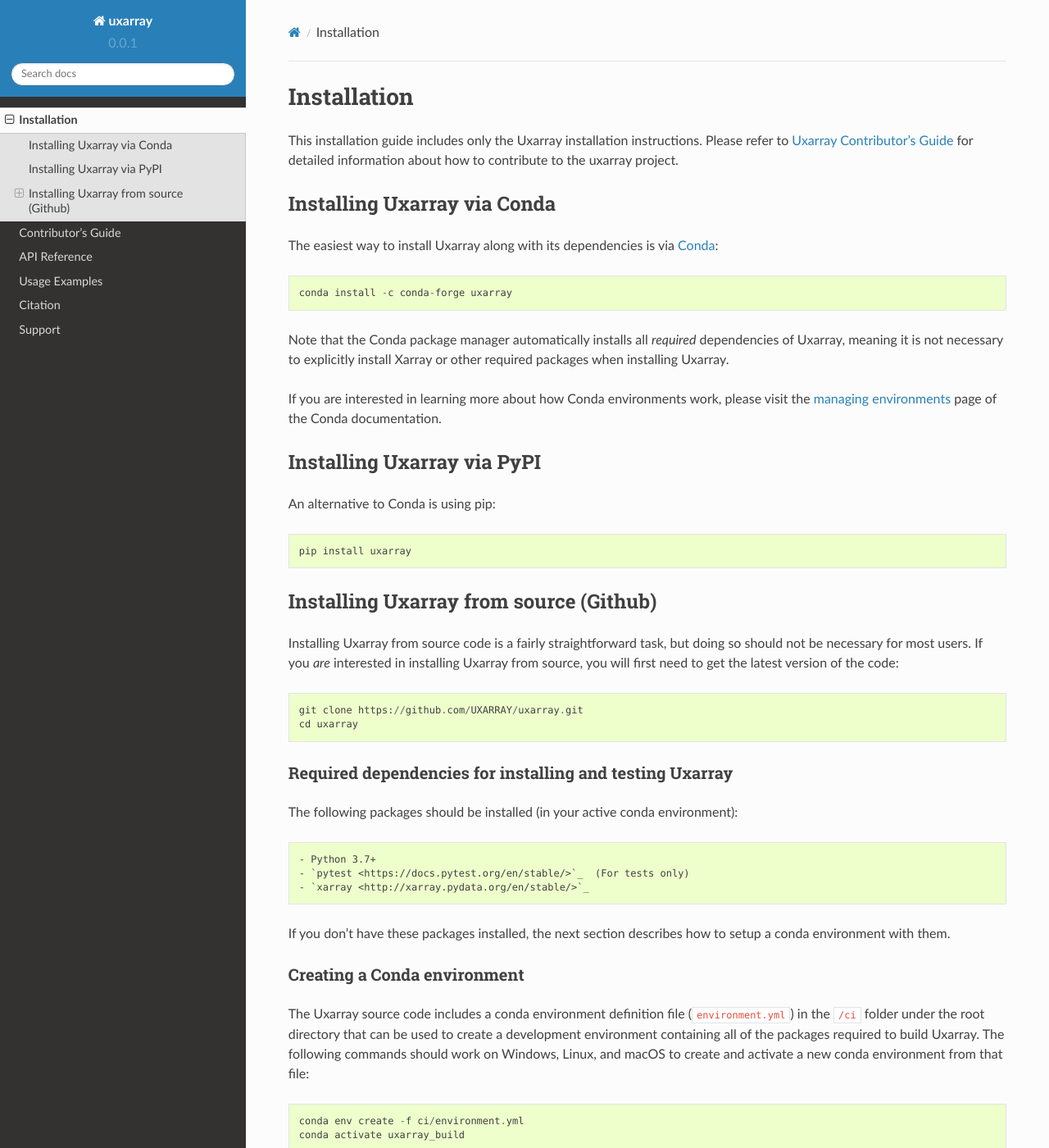
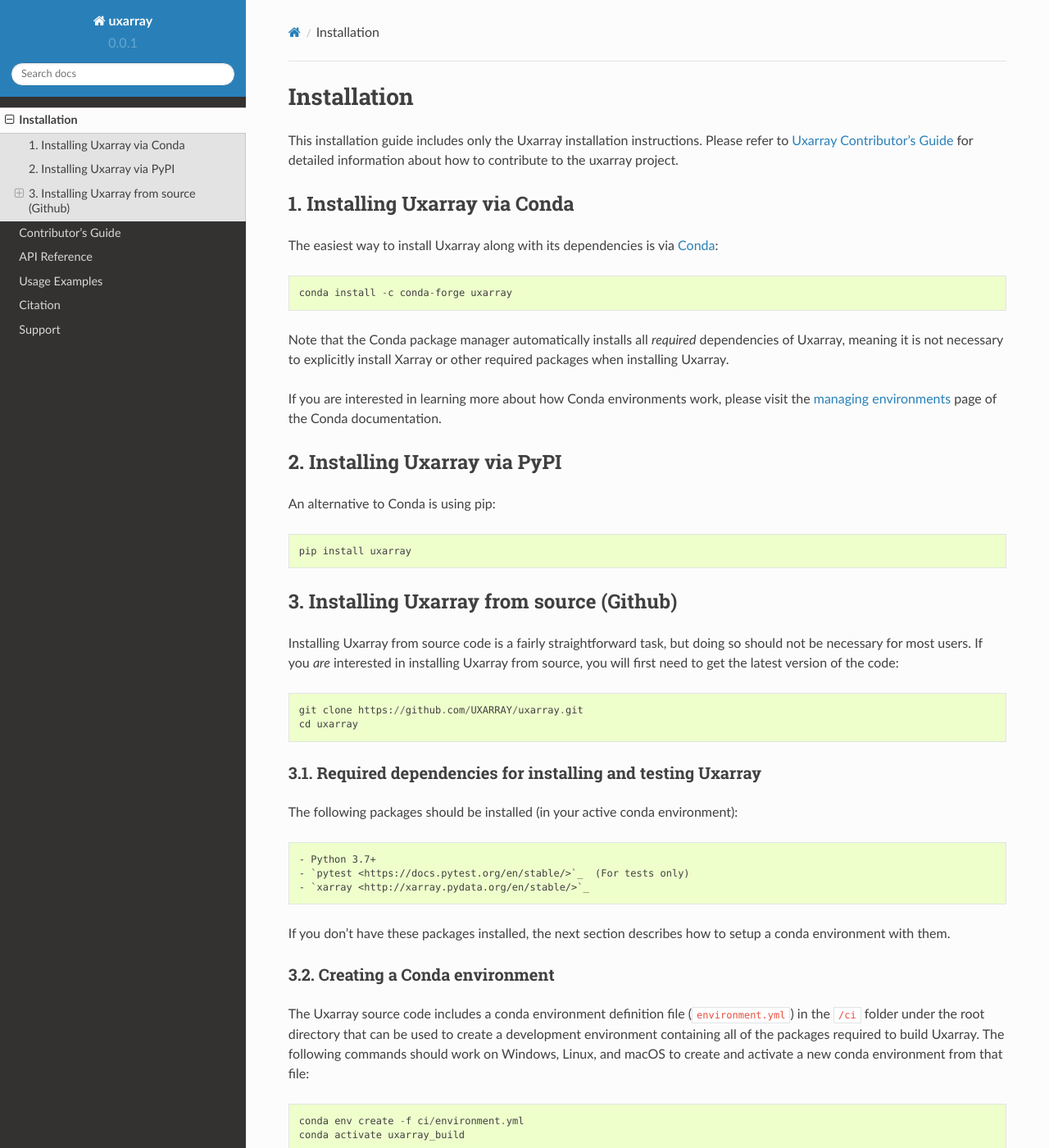
Before and after one commit to UXARRAY/uxarray, a Sphinx documentation site: the page built from docs/installation.rst, in a window 1280 px wide and 1400 px high. Shown: the whole window at 82% size. Built offline with Sphinx 7.4.7 and the Read the Docs theme 2.0.0, drawn with Linux system fonts in a browser that asks for light colours; some of the changed text lies outside the part shown.

Commit message:
Precommit fixes

```diff
--- a/docs/installation.rst
+++ b/docs/installation.rst
@@ -5,8 +5,8 @@
 refer to `Uxarray Contributor's Guide <https://uxarray.readthedocs.io/en/latest/contributing.html>`_
 for detailed information about how to contribute to the uxarray project.
 
-Installing Uxarray via Conda
-----------------------------
+1. Installing Uxarray via Conda
+-------------------------------
 
 The easiest way to install Uxarray along with its dependencies is via
 `Conda <http://conda.pydata.org/docs/>`_::
@@ -21,15 +21,15 @@
 visit the `managing environments <https://docs.conda.io/projects/conda/en/latest/user-guide/tasks/manage-environments.html>`_
 page of the Conda documentation.
 
-Installing Uxarray via PyPI
----------------------------
+2. Installing Uxarray via PyPI
+------------------------------
 
 An alternative to Conda is using pip::
 
     pip install uxarray
 
-Installing Uxarray from source (Github)
----------------------------------------
+3. Installing Uxarray from source (Github)
+------------------------------------------
 
 Installing Uxarray from source code is a fairly straightforward task, but
 doing so should not be necessary for most users. If you `are` interested in
@@ -39,7 +39,7 @@
     git clone https://github.com/UXARRAY/uxarray.git
     cd uxarray
 
-Required dependencies for installing and testing Uxarray
+3.1. Required dependencies for installing and testing Uxarray
 ^^^^^^^^^^^^^^^^^^^^^^^^^^^^^^^^^^^^^^^^^^^^^^^^^^^^^^^^
 
 The following packages should be installed (in your active conda
@@ -52,7 +52,7 @@
 If you don't have these packages installed, the next section describes
 how to setup a conda environment with them.
 
-Creating a Conda environment
+3.2. Creating a Conda environment
 ^^^^^^^^^^^^^^^^^^^^^^^^^^^^
 
 The Uxarray source code includes a conda environment definition file
@@ -65,7 +65,7 @@
     conda env create -f ci/environment.yml
     conda activate uxarray_build
 
-Installing from source
+3.3. Installing from source
 ^^^^^^^^^^^^^^^^^^^^^^
 
 Once the dependencies listed above are installed, you can install
```
Also changed, not shown: INSTALLATION.md (+1 -1 lines), README.md (+1 -1 lines).
